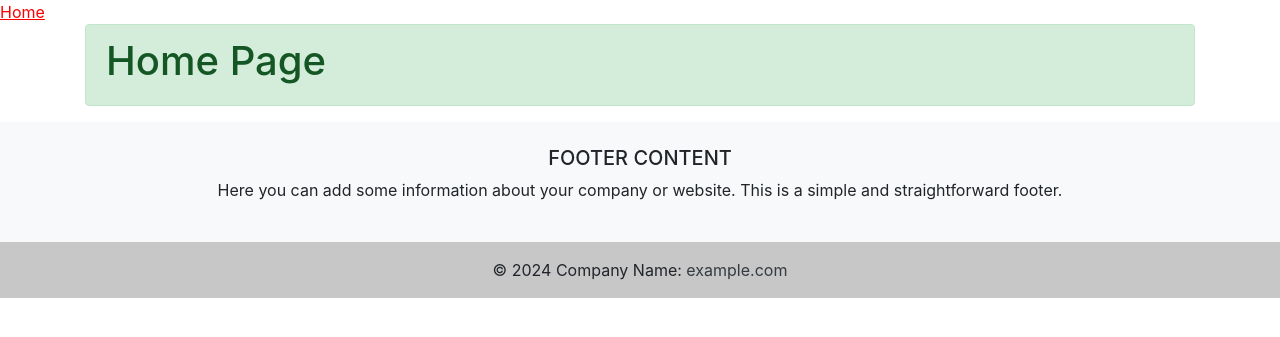
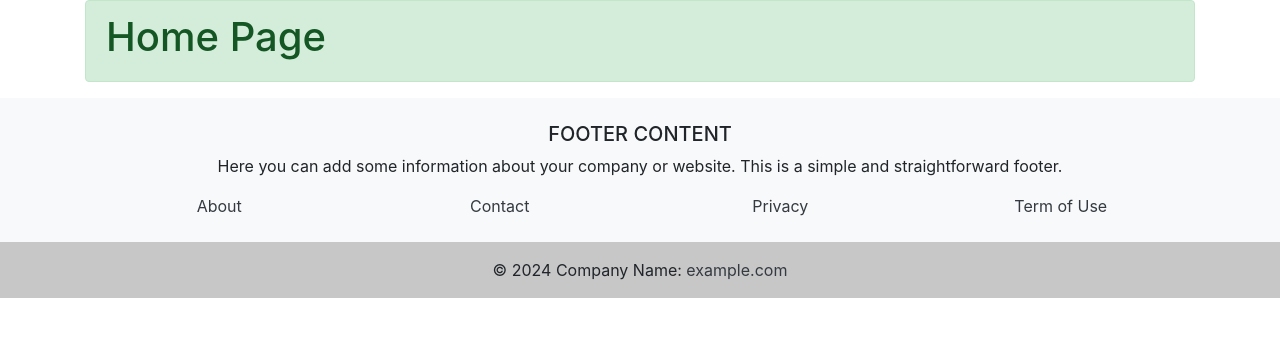
Before and after one commit to elkocho1/project-4, a Django app: page / in a window 1280 px wide. Shown: the part 56-393 px from the top of the page. Run offline with Django 4.2, Linux system fonts and the light colour scheme; some libraries are stand-ins or nearby versions.

Commit message:
Add footer menu items

```diff
--- a/templates/base.html
+++ b/templates/base.html
@@ -30,11 +30,6 @@
     </div>
 </nav>
 
-<div>
-    <a href="#" class="home-button">Home</a>
-</div>
-
-
 
     <div class="container">
         <div class="alert alert-success" role="alert">
@@ -54,6 +49,20 @@
                 </p>
             </div>
             </div>
+            <div class="row">
+                <div class="col-lg-3 col-md-6 mb-4 mb-md-0">
+                    <a href="#" class="text-dark">About</a>
+                </div>
+                <div class="col-lg-3 col-md-6 mb-4 mb-md-0">
+                    <a href="#" class="text-dark">Contact</a>
+                </div>
+                <div class="col-lg-3 col-md-6 mb-4 mb-md-0">
+                    <a href="#" class="text-dark">Privacy</a>
+                </div>
+                <div class="col-lg-3 col-md-6 mb-4 mb-md-0">
+                    <a href="#" class="text-dark">Term of Use</a>
+                </div>
+            </div>
         </div>
         <div class="text-center p-3" style="background-color: rgba(0, 0, 0, 0.2);">
             © 2024 Company Name:
```
